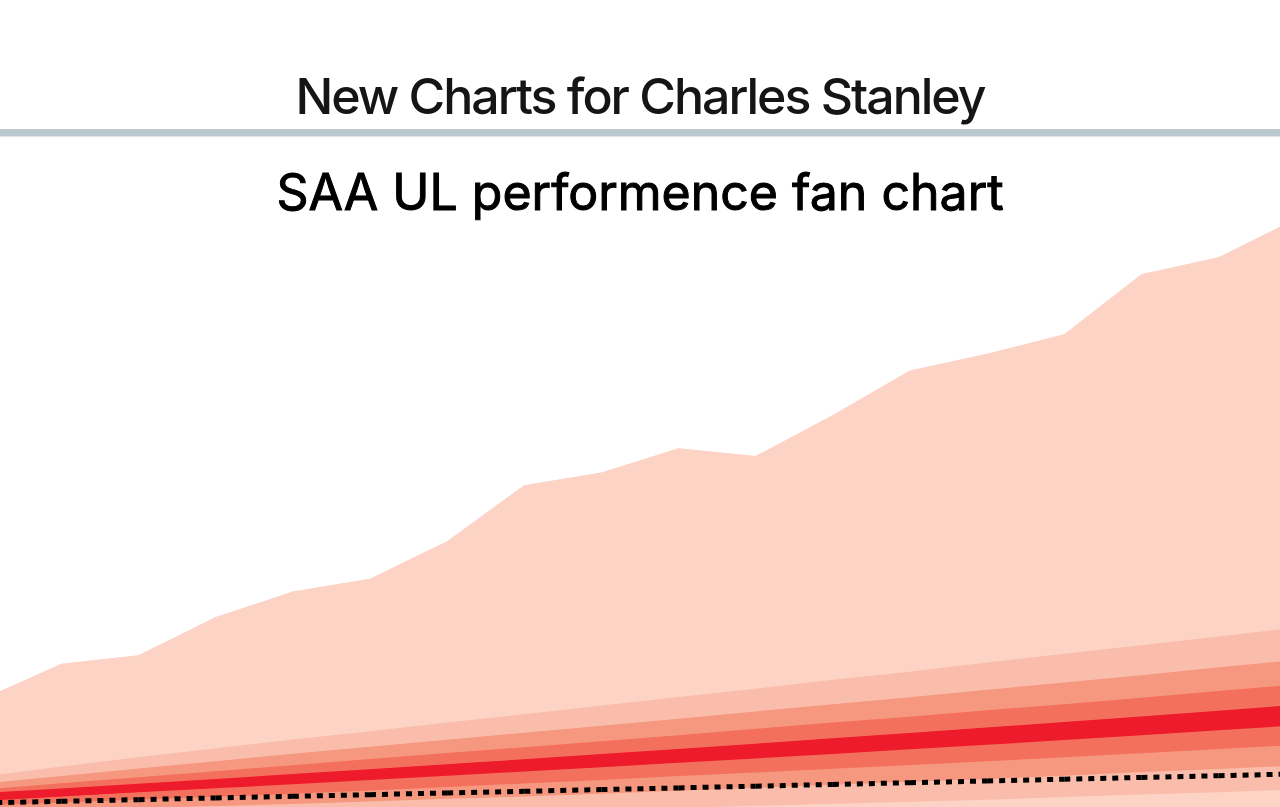
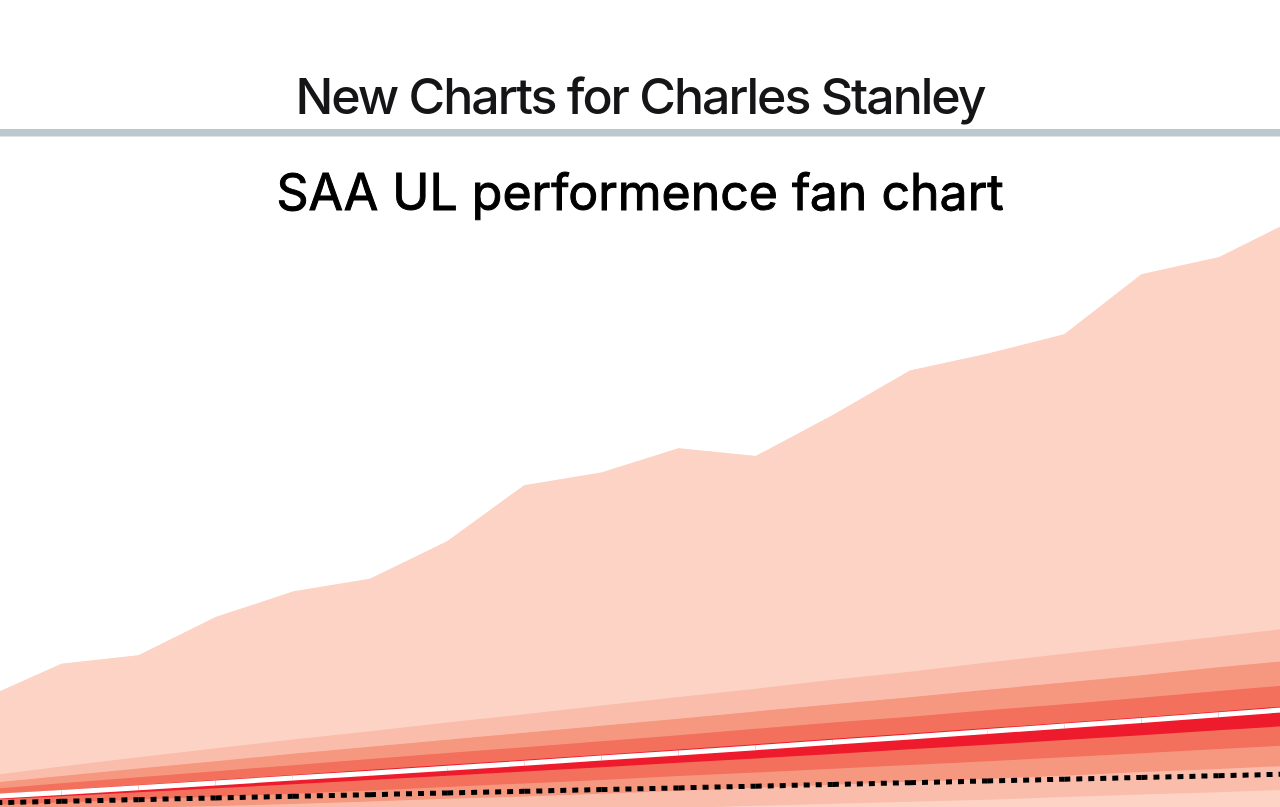
Before and after one commit to colinxsmith/newpie, an Angular app: page / in a window 1280 px wide. Shown: the top 807 px of the page. Built offline with nearby package versions, Linux system fonts and the light colour scheme.

Commit message:
small changes

```diff
--- a/src/app/app.component.ts
+++ b/src/app/app.component.ts
@@ -177,7 +177,7 @@
         'lines': [
             {
                 'legend': 'Mean Line',
-                'colour': '#ed1b2c',
+                'colour': '#ffffff',
                 'type': 'thick',
                 'values': [
                     100, 101.3791144, 102.7887534, 104.2007943, 105.6476765, 107.1027879, 108.5972258, 110.1083862, 111.629564, 113.138157,
--- a/src/app/fanchart/fanchart.component.html
+++ b/src/app/fanchart/fanchart.component.html
@@ -10,7 +10,7 @@
         <text class="title" [attr.x]="boxsizeH/2" [attr.y]="boxsizeV*9e-2">{{title}}</text>
         <g *ngFor="let plot of plotPath;let i =index">
             <g >
-                <path [attr.transform]="transform(0,0)" (mouseenter)="over($event,i,true)"    (mouseleave)="over($event,i)"              [attr.d]="plot" [style.fill]="DATA.areas[i][0].colour" class="path">
+                <path [attr.transform]="transform(0,0)" (mouseenter)="over($event,i,DATA.areas[i][0].legend,true)"    (mouseleave)="over($event,i)"              [attr.d]="plot" [style.fill]="DATA.areas[i][0].colour" class="path">
                     <title>{{i+" "+DATA.areas[i][0].legend+" "+" "+DATA.areas[i][0].colour}}</title>
                 </path>
             </g>
@@ -30,8 +30,8 @@
         </g>
         <g *ngFor="let lines of DATA.lines;let il=index">
             <g *ngFor="let points of lines.values;let i = index;">
-                <g *ngIf="i>0">
-                    <line  [attr.class]="il===0?'lines m':'lines t'" [style.stroke]="lines.colour" [attr.x1]="plotPoints(i,lines.values,0)" [attr.x2]="plotPoints(i,lines.values,1)" [attr.y1]="plotPoints(i,lines.values,2)" [attr.y2]="plotPoints(i,lines.values,3)">
+                <g *ngIf="i>0" >
+                    <line (mouseenter)="over($event,i,lines.legend,true)"    (mouseleave)="over($event,i)" [attr.class]="il===0?'lines m':'lines t'" [style.stroke]="lines.colour" [attr.x1]="plotPoints(i,lines.values,0)" [attr.x2]="plotPoints(i,lines.values,1)" [attr.y1]="plotPoints(i,lines.values,2)" [attr.y2]="plotPoints(i,lines.values,3)">
                          <title>{{lines.legend+" "+points}}</title>
                     </line>
                 </g>
@@ -41,9 +41,9 @@
             <line [attr.y2]="scaleY.range()[1]-scaleY.range()[0]" class="axis"></line>
             <line [attr.x2]="scaleX.range()[1]-scaleX.range()[0]" class="axis"></line>
         </g>
-        <g *ngFor="let p of [1,2,3,4]">
-            <g [attr.transform]="transform(scaleX(p*intVal(scaleX.domain()[1]/5+1)),scaleY.range()[0])">
-                <text class="axis" [attr.y]="25" >Year {{p*intVal(scaleX.domain()[1]/5+1)}}</text>
+        <g *ngFor="let p of [1,2,3,4,5]">
+            <g [attr.transform]="transform(scaleX(p*intVal(scaleX.domain()[1]/6+1)),scaleY.range()[0])">
+                <text class="axis" [attr.y]="25" >Year {{p*intVal(0.25*scaleX.domain()[1]/6+1)}}</text>
                 <line  class="tick"  [attr.y1]="-10"></line>
             </g>
         </g>
--- a/src/app/fanchart/fanchart.component.scss
+++ b/src/app/fanchart/fanchart.component.scss
@@ -35,7 +35,7 @@
 }
 
 line.lines.m {
-    stroke-width: 8px;
+    stroke-width: 5px;
 }
 
 line.lines.t {
@@ -69,7 +69,7 @@
     margin-left: -2px;
     border-width: 2px;
     border-style: solid;
-    transform: translate(-50%,-100%);
+    transform: translate(-50%, 0%);
     border-color: orchid rgb(119, 247, 119) rgb(96, 96, 230) rgb(201, 81, 81);
 }
 
--- a/src/app/fanchart/fanchart.component.ts
+++ b/src/app/fanchart/fanchart.component.ts
@@ -90,7 +90,7 @@
     });
     this.update();
   }
-  over(e: MouseEvent, i: number, inout = false) {
+  over(e: MouseEvent, i: number,legend:string='', inout = false) {
     const svg = d3.select(this.element.nativeElement).select('div.mainTip');
     const here = d3.select(e.target as HTMLElement & EventTarget);
     if (inout) {
@@ -102,12 +102,7 @@
         .style('left', `${x}px`)
         .style('top', `${y}px`)
         .style('opacity', '1')
-        .html(`${this.DATA.areas[i][0].legend}`);
-      /* .style('--ff', '110%')
-       .style('--xx', xx + 'px')
-       .style('--yy', yy - this.height * 0.15 + 'px')
-       .style('--bx', e.offsetX + 'px')
-       .style('--by', yy + 'px')*/
+        .html(`${legend}`);
       ;
     } else {
       here.style('opacity', 1);
@@ -126,7 +121,7 @@
           .transition()
           .duration(2000)
           .styleTween('opacity', () => (t) => `${t}`)
-          .attrTween('transform', () => (t) => `rotate(${60 * ((i + 1)%2===1?-1:1 )* (1 - t)})`)
+          .attrTween('transform', () => (t) => `rotate(${10 * ((i + 1)%2===0?-10:1 )* (1 - t)})`)
           ;
       });
       d3.select(this.element.nativeElement).selectAll('line.lines.m')
```
